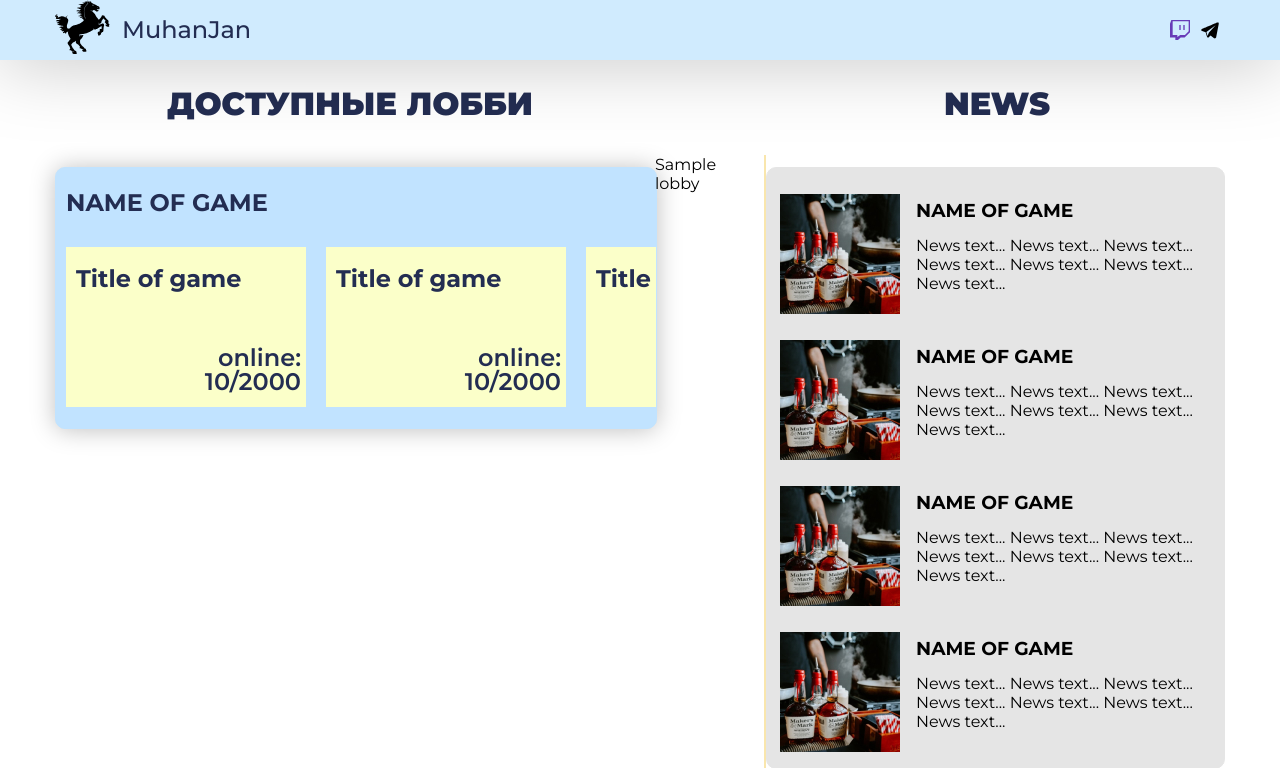
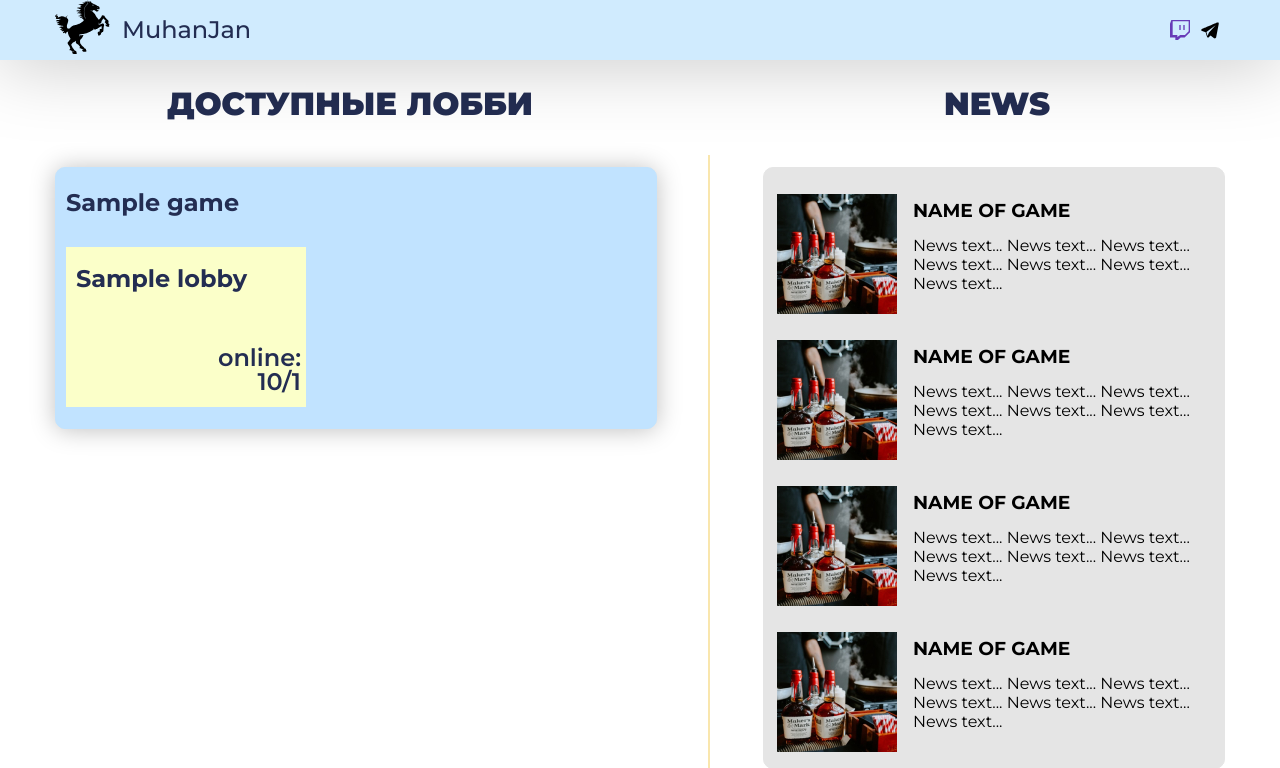
Before and after one commit to maksperskiy/MuhanjanDjango, a Django app: page / in a window 1280 px wide. Shown: the top 768 px of the page. Run offline with Django 4.2, Linux system fonts and the light colour scheme; tables that the repository leaves empty hold one stand-in row (values such as "Sample post").

Commit message:
add template game and lobby in html

```diff
--- a/muhanjan_loto/main/templates/main/index.html
+++ b/muhanjan_loto/main/templates/main/index.html
@@ -11,63 +11,36 @@
 
 
         <div class="container">
+            {% regroup lobbies by game as games %}
+
+            {% for game, lobbies in games %}
             <div class="lobbies">
                 <div class="lobby">
                     <div class="lobby-text">
-                        <h1>NAME OF GAME</h1>
+                        <h1>{{ game.name }}</h1>
                     </div>
                     <scroll-container class="scrolling-games">
+                        {% for lobby in lobbies %}
                         <scroll-page>
                             <div class="title-game">
                                 <div class="block-game">
-                                    <h1>Title of game</h1>
-                                    <h5>online: 10/2000</h5>
+                                    <h1>{{ lobby.name }}</h1>
+                                    <h5>online: 10/{{ lobby.max_users }}</h5>
                                 </div>
                             </div>
                         </scroll-page>
-                        <scroll-page>
-                            <div class="title-game">
-                                <div class="block-game">
-                                    <h1>Title of game</h1>
-                                    <h5>online: 10/2000</h5>
-                                </div>
-                            </div>
-                        </scroll-page>
-                        <scroll-page>
-                            <div class="title-game">
-                                <div class="block-game">
-                                    <h1>Title of game</h1>
-                                    <h5>online: 10/2000</h5>
-                                </div>
-                            </div>
-                        </scroll-page>
+                        {% endfor %}
                     </scroll-container>
                 </div>
-
+            {% endfor %}
 
             </div>
 
 
 
-            {% regroup lobbies by game as games %}
 
-            {% for game, lobbies in games %}
 
-                {% for lobby in lobbies %}
-                    {{ lobby.name }}
-                    <!--div class="lobby">
-                        <div class="lobby-text">
-                            <h1>NAME OF GAME</h1>
-                        </div>
-                        <div class="title-game">
-                            <div class="block-game">
-                                <h1>Title of game</h1>
-                                <h5>online: 10/2000</h5>
-                            </div>
-                        </div>
-                    </div-->
-                {% endfor %}
-            {% endfor %}
+
 
 
             <div class="delimeter"></div>
```
